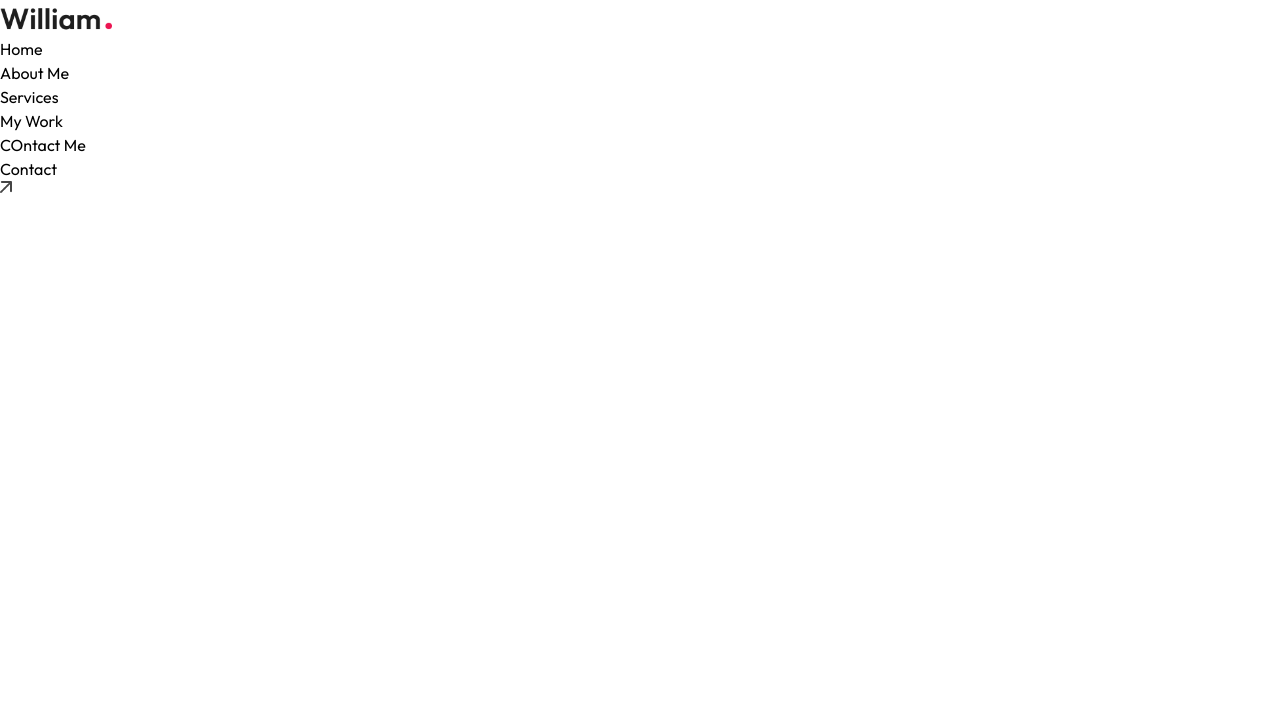
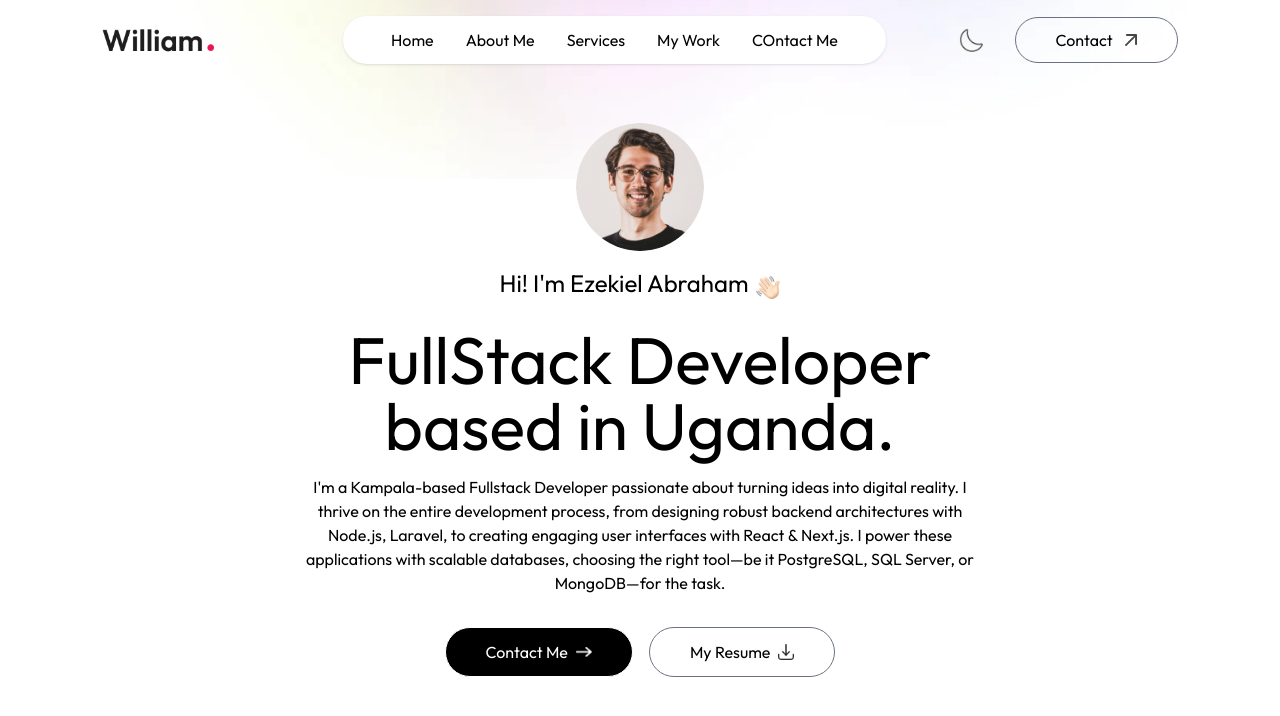
Before and after one commit to abraham-DBA/Portfolio-website1, a Next.js app: page / in a window 1280 px wide. Shown: the top 716 px of the page. Built offline with nearby package versions, Linux system fonts and the light colour scheme; a web font is replaced by a local one.

Commit message:
second-commit

```diff
--- a/app/page.js
+++ b/app/page.js
@@ -1,10 +1,12 @@
 'use client'
 import Navbar from "@/components/Navbar";
+import Header from "@/components/Header";
 
 export default function Home() {
   return (
     <>
         <Navbar />
+        <Header/>
     </>
   );
 }
--- /dev/null
+++ b/components/Header.jsx
@@ -0,0 +1,36 @@
+import React from 'react';
+import Image from "next/image";
+import {assets} from "@/assets/assets";
+
+const Header = () => {
+    return (
+        <div className="w-11/12 max-w-3xl text-center mx-auto h-screen flex flex-col items-center justify-center gap-4">
+            <div>
+                <Image src={assets.profile_img} alt="profile-image" className="rounded-full w-32"/>
+            </div>
+
+            <h3 className="flex items-end gap-2 text-xl md:text-2xl mb-3 font-Ovo">
+                Hi! I'm Ezekiel Abraham <Image src={assets.hand_icon} alt="profile-image" className="w-6"/>
+            </h3>
+
+            <h1 className="text-3xl sm:text-6xl lg:text-[66px] font-Ovo">
+                FullStack Developer based in Uganda.
+            </h1>
+
+            <p className="max-w-2xl mx-auto font-Ovo">
+                I'm a Kampala-based Fullstack Developer passionate about turning ideas into digital reality. I thrive on the entire development process, from designing robust backend architectures with Node.js, Laravel, to creating engaging user interfaces with React & Next.js. I power these applications with scalable databases, choosing the right tool—be it PostgreSQL, SQL Server, or MongoDB—for the task.
+            </p>
+
+            <div className="flex flex-col sm:flex-row items-center gap-4 mt-4">
+                <a href="#contact" className="px-10 py-3 border border-white rounded-full bg-black text-white flex items-center gap-2">
+                    Contact Me <Image src={assets.right_arrow_white} alt="arrow-icon" className="w-4"/>
+                </a>
+                <a href="/sample-resume.pdf" download className="px-10 py-3 border rounded-full border-gray-500 flex items-center gap-2">
+                    My Resume<Image src={assets.download_icon} alt="arrow-icon" className="w-4"/>
+                </a>
+            </div>
+        </div>
+    );
+};
+
+export default Header;
--- a/components/Navbar.jsx
+++ b/components/Navbar.jsx
@@ -1,26 +1,61 @@
-import React from 'react';
+import React, {useRef} from 'react';
 import { assets } from "@/assets/assets";
 import Image from "next/image";
 
 const Navbar = () => {
+    const sideMenuRef = useRef()
+
+    const openMenu = () => {
+        sideMenuRef.current.style.transform = "translateX(-16rem)";
+    }
+
+    const closeMenu = () => {
+        sideMenuRef.current.style.transform = "translateX(16rem)";
+    }
+
     return (
         <>
-            <nav>
+            <div className="fixed top-0 right-0 w-11/12 -z-10 translate-y-[-80%]">
+                <Image src={assets.header_bg_color} alt="header" className="w-full" />
+            </div>
+            <nav className="w-full fixed px-5 lg:px-8 xl:px-[8%] py-4 flex items-center justify-between z-50">
                 <a href="/">
                     <Image src={assets.logo} alt="Logo" className="w-28 cursor-pointer mr-14" />
                 </a>
 
-                <ul>
-                    <li><a href="#top">Home</a> </li>
-                    <li><a href="#about">About Me</a> </li>
-                    <li><a href="#services">Services</a> </li>
-                    <li><a href="#work">My Work</a> </li>
-                    <li><a href="#contact">COntact Me</a> </li>
+                <ul className="hidden md:flex items-center gap-6 lg:gap-8 rounded-full px-12 py-3 bg-white shadow-sm bg-opacity-50">
+                    <li><a className="font-Ovo" href="#top">Home</a> </li>
+                    <li><a className="font-Ovo" href="#about">About Me</a> </li>
+                    <li><a className="font-Ovo" href="#services">Services</a> </li>
+                    <li><a className="font-Ovo" href="#work">My Work</a> </li>
+                    <li><a className="font-Ovo" href="#contact">COntact Me</a> </li>
                 </ul>
 
-                <div>
-                    <a href="/contact">Contact <Image src={assets.arrow_icon} alt="arrow-icon" className="w-3"/></a>
+                <div className="flex items-center gap-4">
+                    <button>
+                        <Image src={assets.moon_icon} alt="moon-icon" className="w-6"/>
+                    </button>
+
+                    <a href="/contact" className="hidden lg:flex items-center gap-3 px-10 py-2.5 border border-gray-500 rounded-full ml-4 font-Ovo">Contact <Image src={assets.arrow_icon} alt="arrow-icon" className="w-3"/></a>
+
+                    <button className="block md:hidden ml-3" onClick={openMenu}>
+                        <Image src={assets.menu_black} alt="arrow-icon" className="w-6"/>
+                    </button>
                 </div>
+
+                {/*mobile menu section*/}
+                <ul ref={sideMenuRef} className="flex md:hidden flex-col gap-4 py-20 px-10 fixed -right-64 top-0 bottom-0 w-64 z-50 h-screen bg-rose-50 transition duration-500">
+
+                    <div className="absolute right-6 top-6">
+                        <Image src={assets.close_black} alt="close-icon" className="w-5 cursor-pointer" onClick={closeMenu}/>
+                    </div>
+                    <li><a className="font-Ovo" onClick={closeMenu} href="#top">Home</a> </li>
+                    <li><a className="font-Ovo" onClick={closeMenu} href="#about">About Me</a> </li>
+                    <li><a className="font-Ovo" onClick={closeMenu} href="#services">Services</a> </li>
+                    <li><a className="font-Ovo" onClick={closeMenu} href="#work">My Work</a> </li>
+                    <li><a className="font-Ovo" onClick={closeMenu} href="#contact">COntact Me</a> </li>
+                </ul>
+
             </nav>
         </>
     );
```
Also changed, not shown: assets/profile1.png (added).
